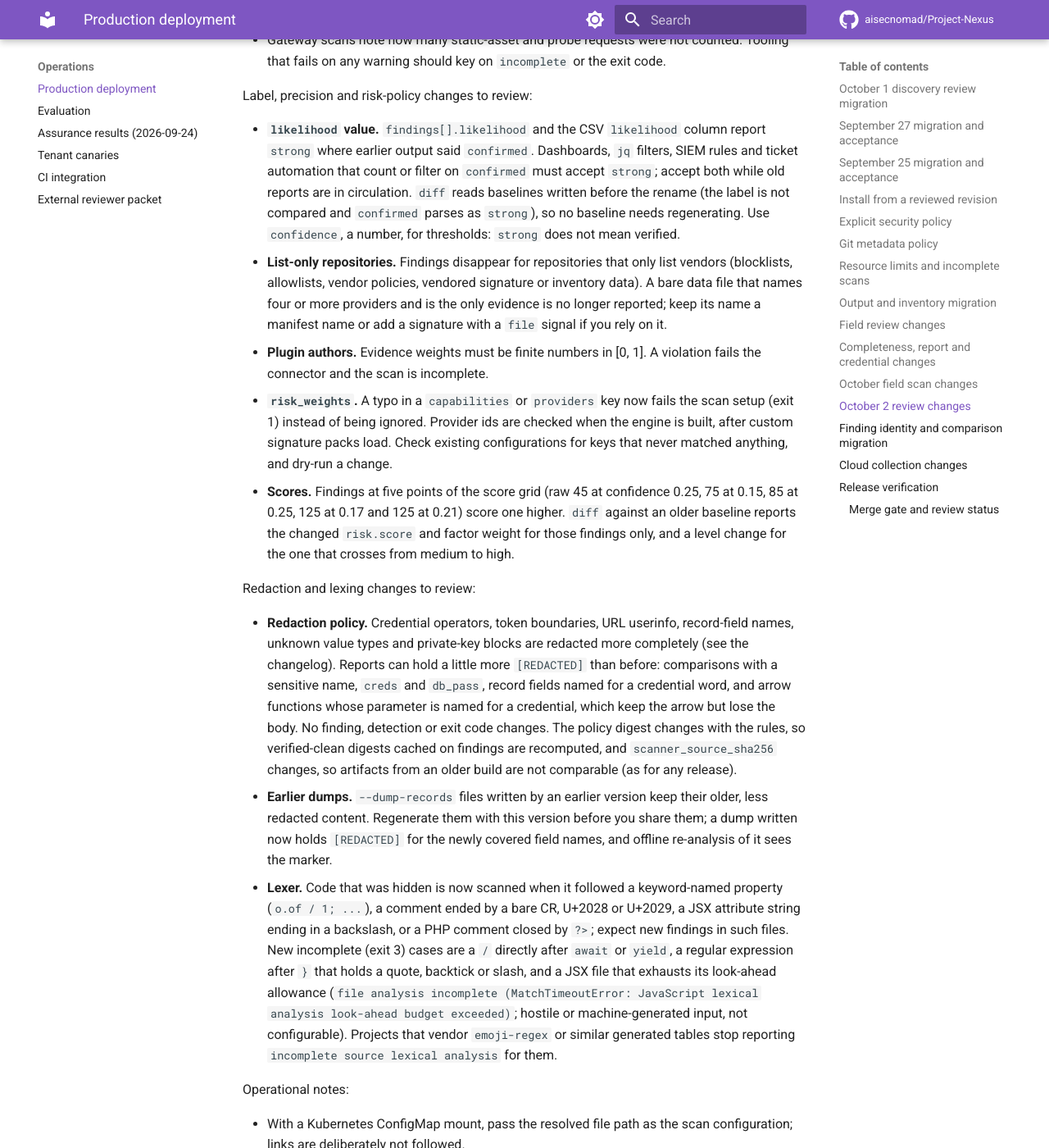
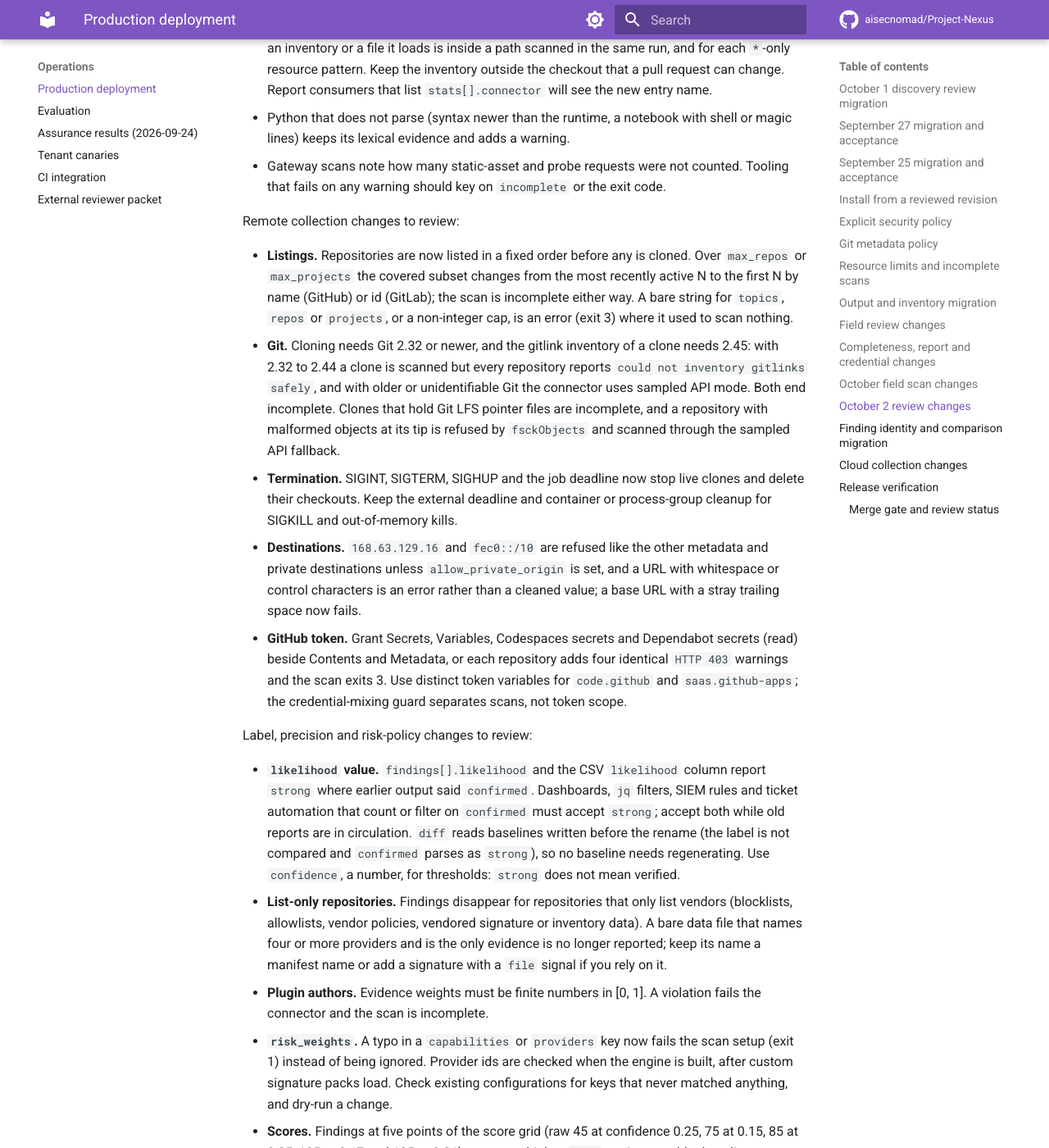
Before and after one commit to aisecnomad/Project-Nexus, an MkDocs documentation site: the page built from docs/production.md, in a window 1280 px wide and 1400 px high, scrolled down 18801 px. Shown: the whole window at 82% size. Built offline with MkDocs 1.6.1 and Material for MkDocs 9.7.7, drawn with Linux system fonts in a browser that asks for light colours; comment, search, counter and statistics services are not loaded; some of the changed text lies outside the part shown.

Commit message:
Document the remote-collection changes
Adds the clone lifecycle, complete listings, option validation, Git version and
address-policy entries to the changelog and the October 2 migration section,
corrects the production.md statements the work made inaccurate (submodules and
Git LFS in both modes, what a job-deadline exit cleans up, the Git versions
cloning needs), and notes in SECURITY.md that clones verify objects and are
stopped on termination.

AI-assisted, not independently reviewed.

Co-Authored-By: Claude Sonnet 5.5 <noreply@anthropic.com>
Claude-Session: https://claude.ai/code/session_01L5pu2sBsmH8Q4dcGNAf2oU
Signed-off-by: Claude <noreply@anthropic.com>

```diff
--- a/docs/production.md
+++ b/docs/production.md
@@ -336,8 +336,11 @@ separate Job and enforce a network path through an approved egress proxy; a
 standard Kubernetes NetworkPolicy cannot filter destinations by DNS name.
 
 Opt-in Git history enrichment requires Git 2.45+;
-verify the distribution Git version if that feature is needed. Keep runtime
-secrets out of the build context.
+verify the distribution Git version if that feature is needed. Cloning requires
+Git 2.32 or newer; with an older or unidentifiable Git the scan uses sampled API mode
+and is incomplete. The gitlink inventory of a clone additionally needs Git 2.45; with
+Git 2.32 to 2.44 a clone is scanned but reports `could not inventory gitlinks safely;
+submodule coverage unknown`. Keep runtime secrets out of the build context.
 
 For record replay, read `exports/manifest.json` and use the `filename` for the
 intended connector instance; export names are not a fixed `cloud_aws.jsonl`.
@@ -497,8 +500,11 @@ metadata discovery for `run` and stdin reads for `jwt`. A YAML-only deadline sta
 after the configuration has been read and validated. Use an external supervisor
 to bound process startup, Click argument parsing and YAML preflight. The value
 must be positive and finite; omission or YAML `null` leaves it disabled. Expiry
-terminates the scanner with exit `3`, without guaranteeing a final report or
-cleanup. A blocked output stream cannot delay that exit. Completed CLI
+terminates the scanner with exit `3`, without guaranteeing a final report. It first
+stops in-flight `git clone` process groups and deletes their temporary checkouts (best
+effort, bounded to a few seconds); SIGTERM, SIGINT and SIGHUP do the same before the
+scanner exits. SIGKILL and OOM kills cannot, so keep the external job deadline and
+process-group or container cleanup. A blocked output stream cannot delay that exit. Completed CLI
 invocations disarm their watchdog. `Engine` embedding does not arm it: the host
 application owns process supervision. Keep the external job deadline and process
 group/container cleanup to reap child processes and bound native code that holds
@@ -872,6 +878,32 @@ New warnings (the scan stays complete):
 - Gateway scans note how many static-asset and probe requests were not counted.
   Tooling that fails on any warning should key on `incomplete` or the exit code.
 
+Remote collection changes to review:
+
+- **Listings.** Repositories are now listed in a fixed order before any is
+  cloned. Over `max_repos` or `max_projects` the covered subset changes from the
+  most recently active N to the first N by name (GitHub) or id (GitLab); the scan
+  is incomplete either way. A bare string for `topics`, `repos` or `projects`, or
+  a non-integer cap, is an error (exit 3) where it used to scan nothing.
+- **Git.** Cloning needs Git 2.32 or newer, and the gitlink inventory of a clone
+  needs 2.45: with 2.32 to 2.44 a clone is scanned but every repository reports
+  `could not inventory gitlinks safely`, and with older or unidentifiable Git the
+  connector uses sampled API mode. Both end incomplete. Clones that hold Git LFS
+  pointer files are incomplete, and a repository with malformed objects at its tip
+  is refused by `fsckObjects` and scanned through the sampled API fallback.
+- **Termination.** SIGINT, SIGTERM, SIGHUP and the job deadline now stop live
+  clones and delete their checkouts. Keep the external deadline and container or
+  process-group cleanup for SIGKILL and out-of-memory kills.
+- **Destinations.** `168.63.129.16` and `fec0::/10` are refused like the other
+  metadata and private destinations unless `allow_private_origin` is set, and a
+  URL with whitespace or control characters is an error rather than a cleaned
+  value; a base URL with a stray trailing space now fails.
+- **GitHub token.** Grant Secrets, Variables, Codespaces secrets and Dependabot
+  secrets (read) beside Contents and Metadata, or each repository adds four
+  identical `HTTP 403` warnings and the scan exits 3. Use distinct token
+  variables for `code.github` and `saas.github-apps`; the credential-mixing guard
+  separates scans, not token scope.
+
 Label, precision and risk-policy changes to review:
 
 - **`likelihood` value.** `findings[].likelihood` and the CSV `likelihood` column
@@ -975,7 +1007,10 @@ the checked-out commit and tree SHAs. These appear in each code finding's
 `metadata.source_snapshot`, alongside the provider, capture method and validated
 branch name when available. Missing or malformed snapshot identities and blob
 mismatches mark the scan incomplete; valid neighboring files remain usable.
-Symlinks and submodules are skipped with incomplete coverage. Provider settings,
+Symlinks and submodules are skipped with incomplete coverage in both modes: API mode
+skips them, and a clone reports submodules (gitlinks) through the filesystem scan of the
+checkout. Git LFS pointer files, which neither mode resolves, also make the scan
+incomplete. Provider settings,
 CI variable names and other metadata collected separately are not part of the
 source snapshot.
 
```
Also changed, not shown: CHANGELOG.md (+44 -0 lines), SECURITY.md (+3 -1 lines), docs/scanning.md (+1 -1 lines).
